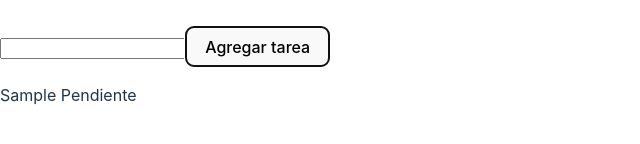
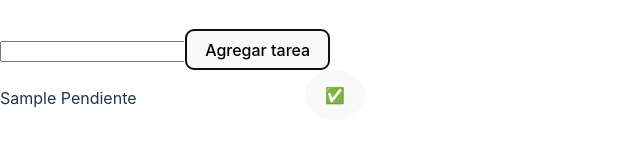
Before and after one commit to Joelnicolass/temario-react-23-2c, a React (Vite) app: page / in a window 1280 px wide. Both pictures are taken after typing "Sample" into the empty fields and a click on the button "Agregar tarea". Shown: the part 396-540 px from the top of the page, without its empty margins (0-640 px from the left). Built offline with nearby package versions, Linux system fonts and the light colour scheme.

Commit message:
render props

```diff
--- /dev/null
+++ b/src/TODO/components/List/ListTasks.jsx
@@ -0,0 +1,14 @@
+import React from "react";
+import Task from "../Task/Task";
+
+const ListTasks = ({ tasks, renderTask }) => {
+  return (
+    <section>
+      {tasks.map((task) => {
+        return renderTask(task);
+      })}
+    </section>
+  );
+};
+
+export default ListTasks;
--- a/src/TODO/components/Task/Task.jsx
+++ b/src/TODO/components/Task/Task.jsx
@@ -1,12 +1,35 @@
 import React from "react";
 
-const Task = ({ title, completed }) => {
+const Task = ({ title, completed, onCompleted = () => {} }) => {
+  const handleCompelteTask = () => {
+    onCompleted();
+  };
+
   return (
-    <div>
+    <div
+      style={{
+        display: "flex",
+        height: "50px",
+      }}
+    >
       <p>
         <span>{title} </span>
         <span>{completed ? "Completada" : "Pendiente"}</span>
       </p>
+
+      <button
+        style={{
+          display: "flex",
+          alignItems: "center",
+          justifyContent: "center",
+          marginLeft: "auto",
+          aspectRatio: "1/1",
+          borderRadius: "50%",
+        }}
+        onClick={handleCompelteTask}
+      >
+        ✅
+      </button>
     </div>
   );
 };
--- a/src/TODO/components/TodoView/TodoView.jsx
+++ b/src/TODO/components/TodoView/TodoView.jsx
@@ -3,6 +3,7 @@ import Task from "../Task/Task";
 
 import React, { useState } from "react";
 import Title from "../Title/Title";
+import ListTasks from "../List/ListTasks";
 
 const TodoView = () => {
   // TAREAS
@@ -20,6 +21,13 @@ const TodoView = () => {
     setTasks([...tasks, newTask]);
   };
 
+  const completeTask = (id) => {
+    const draft = structuredClone(tasks);
+    const task = draft.find((task) => task.id === id);
+    task.completed = !task.completed;
+    setTasks(draft);
+  };
+
   return (
     <div>
       <Title>
@@ -32,13 +40,19 @@ const TodoView = () => {
         }}
       />
 
-      <section>
-        {tasks.map((task) => {
-          return (
-            <Task key={task.id} title={task.title} completed={task.completed} />
-          );
-        })}
-      </section>
+      <ListTasks
+        tasks={tasks}
+        renderTask={(task) => (
+          <Task
+            key={task.id}
+            title={task.title}
+            completed={task.completed}
+            onCompleted={() => {
+              completeTask(task.id);
+            }}
+          />
+        )}
+      />
     </div>
   );
 };
```
